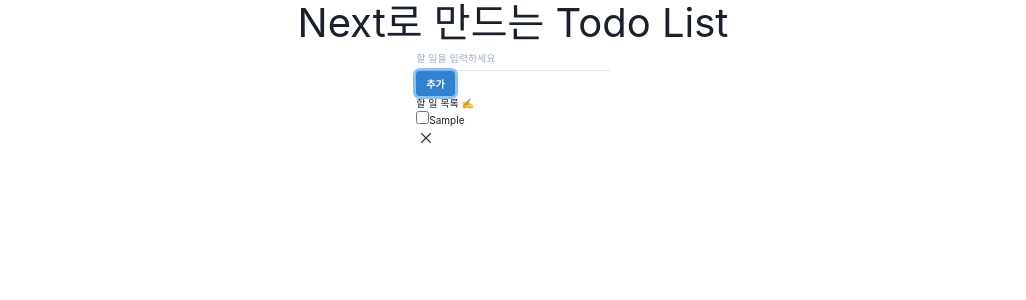
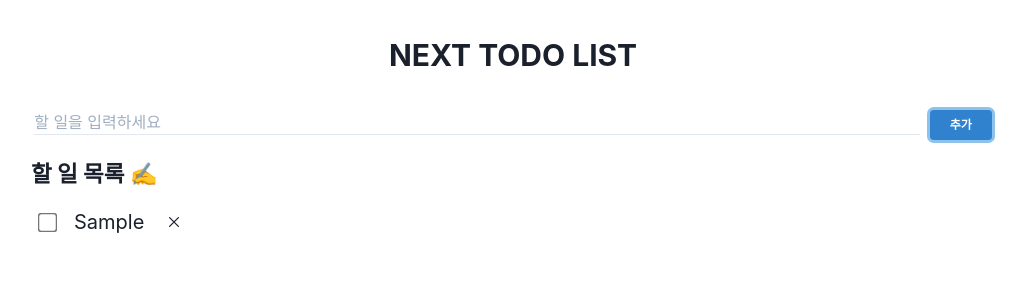
Before and after one commit to yyeonkim/next-todo-1886px, a Next.js app: page / in a window 1280 px wide. Both pictures are taken after typing "Sample" into the empty fields and a click on the button "추가". Shown: the top 300 px of the page, without its empty margins (127-1153 px from the left). Built offline with nearby package versions, Linux system fonts and the light colour scheme.

Commit message:
Update styles

```diff
--- a/components/Header.js
+++ b/components/Header.js
@@ -1,9 +1,15 @@
-import headerStyles from "../styles/Header.module.css";
+import { Heading } from "@chakra-ui/react";
 
 export default function Header() {
   return (
-    <header>
-      <h1 className={headerStyles.title}>Next로 만드는 Todo List</h1>
+    <header style={styles.header}>
+      <Heading size="2xl">NEXT TODO LIST</Heading>
     </header>
   );
 }
+
+const styles = {
+  header: {
+    margin: "4rem 0",
+  },
+};
--- a/components/todo/Form.js
+++ b/components/todo/Form.js
@@ -4,7 +4,7 @@ import { Input } from "@chakra-ui/react";
 import { Button } from "@chakra-ui/react";
 import { FormControl } from "@chakra-ui/react";
 
-export default function TodoForm({ pushTodo }) {
+export default function Form({ pushTodo }) {
   const [todoValue, setValue] = useState("");
 
   const submitTodo = (event) => {
@@ -18,17 +18,36 @@ export default function TodoForm({ pushTodo }) {
 
   return (
     <form onSubmit={submitTodo}>
-      <FormControl id="todo">
+      <FormControl style={styles.formControl} id="todo">
         <Input
+          style={styles.input}
           value={todoValue}
           variant="flushed"
           placeholder="할 일을 입력하세요"
           onChange={(e) => setValue(e.target.value)}
         />
-        <Button colorScheme="blue" type="submit">
+        <Button
+          fontSize="1.2rem"
+          padding="1.5rem 2rem"
+          colorScheme="blue"
+          type="submit"
+        >
           추가
         </Button>
       </FormControl>
     </form>
   );
 }
+
+const styles = {
+  formControl: {
+    display: "flex",
+    justifyContent: "center",
+  },
+
+  input: {
+    width: "90%",
+    marginRight: "1rem",
+    fontSize: "1.6rem",
+  },
+};
--- a/components/todo/Item.js
+++ b/components/todo/Item.js
@@ -1,37 +1,44 @@
-import { useRef } from "react";
 import { IoCloseOutline } from "react-icons/io5";
 
+import { Box } from "@chakra-ui/react";
+
 export default function Item({ todoList, deleteTodo }) {
-  const todoLabel = useRef([]);
-  const checkbox = useRef([]);
-
-  const checkTodo = (index) => {
-    const { style } = todoLabel.current[index]; // 클릭한 todo의 style
-    const { checked } = checkbox.current[index];
-    // 체크하면 todo에 중간 줄 긋기 (toggle)
+  const checkTodo = (event) => {
+    const { style } = event.target.nextSibling;
+    const { checked } = event.target;
     style.textDecoration = checked ? "line-through" : null;
     style.color = checked ? "gray" : null;
   };
 
-  return (
-    <div>
-      {todoList.map((todo, index) => (
-        <p key={todo.id}>
+  return todoList.map((todo, index) => (
+    <Box key={todo.id} style={styles.todoBox}>
       <input
-            ref={(box) => (checkbox.current[index] = box)}
+        style={styles.checkbox}
         type="checkbox"
         id={index}
-            onClick={() => checkTodo(index)}
+        onClick={checkTodo}
       />
-          <label
-            ref={(label) => (todoLabel.current[index] = label)}
-            htmlFor={index}
-          >
+      <label style={styles.todoLabel} htmlFor={index}>
         {todo.value}
       </label>
       <IoCloseOutline size="2rem" onClick={() => deleteTodo(index)} />
-        </p>
-      ))}
-    </div>
-  );
+    </Box>
+  ));
 }
+
+const styles = {
+  todoBox: {
+    display: "flex",
+    fontSize: "2rem",
+    alignItems: "center",
+  },
+
+  checkbox: {
+    margin: "0 2rem",
+    transform: "scale(1.5)",
+  },
+
+  todoLabel: {
+    marginRight: "2rem",
+  },
+};
--- a/components/todo/Todo.js
+++ b/components/todo/Todo.js
@@ -2,6 +2,8 @@ import { useState } from "react";
 
 import Item from "./Item";
 import Form from "./Form";
+
+import { Heading, Container } from "@chakra-ui/react";
 
 export default function Todo() {
   const [id, setId] = useState(0);
@@ -22,10 +24,10 @@ export default function Todo() {
   };
 
   return (
-    <main>
+    <Container maxW="container.lg">
       <Form pushTodo={pushTodo} />
-      <h2>할 일 목록 ✍</h2>
+      <Heading margin="2rem 1rem">할 일 목록 ✍</Heading>
       <Item todoList={todoList} deleteTodo={deleteTodo} />
-    </main>
+    </Container>
   );
 }
--- a/pages/index.js
+++ b/pages/index.js
@@ -1,18 +1,18 @@
-import styles from "../styles/Home.module.css";
+import Head from "next/head";
 
-import Head from "next/head";
+import { Container } from "@chakra-ui/layout";
 
 import Header from "../components/Header";
 import Todo from "../components/todo/Todo";
 
 export default function Home() {
   return (
-    <div className={styles.container}>
+    <Container maxW="container.lg" centerContent>
       <Head>
-        <title>Next 투두리스트</title>
+        <title>Next Todo List</title>
       </Head>
       <Header />
       <Todo />
-    </div>
+    </Container>
   );
 }
--- a/styles/Header.module.css
+++ /dev/null
@@ -1,26 +0,0 @@
-.title a {
-  color: #0070f3;
-  text-decoration: none;
-}
-
-.title a:hover,
-.title a:focus,
-.title a:active {
-  text-decoration: underline;
-}
-
-.title {
-  margin: 0;
-  line-height: 1.15;
-  font-size: 4rem;
-}
-
-.title,
-.description {
-  text-align: center;
-}
-
-.description {
-  line-height: 1.5;
-  font-size: 1.5rem;
-}
--- a/styles/Home.module.css
+++ /dev/null
@@ -1,5 +0,0 @@
-.container {
-  display: flex;
-  flex-direction: column;
-  align-items: center;
-}
```
Lines whose indentation alone changed are shown as unchanged.
